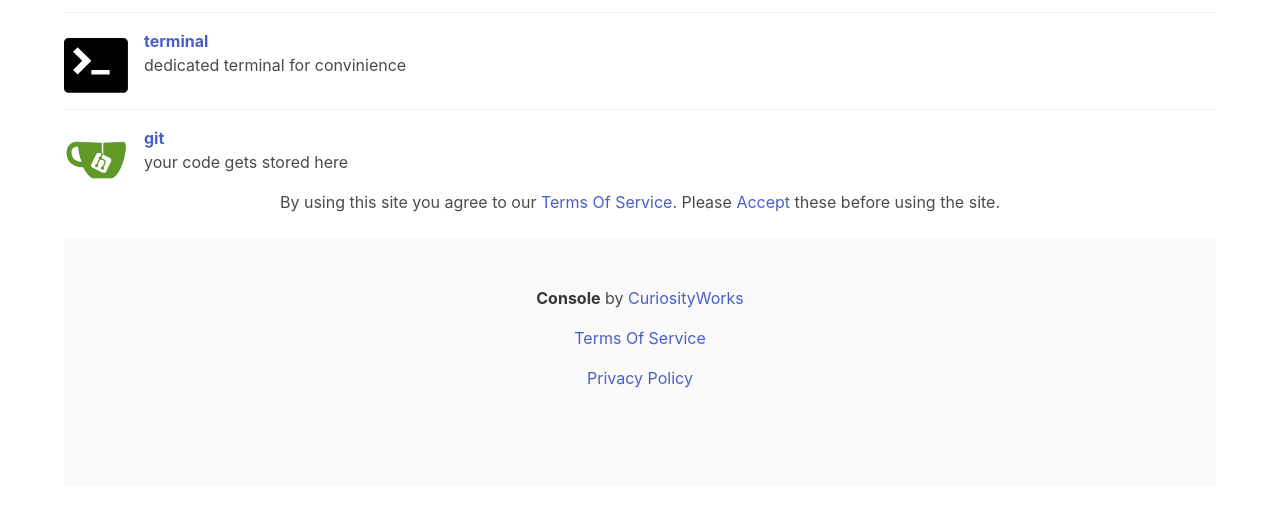
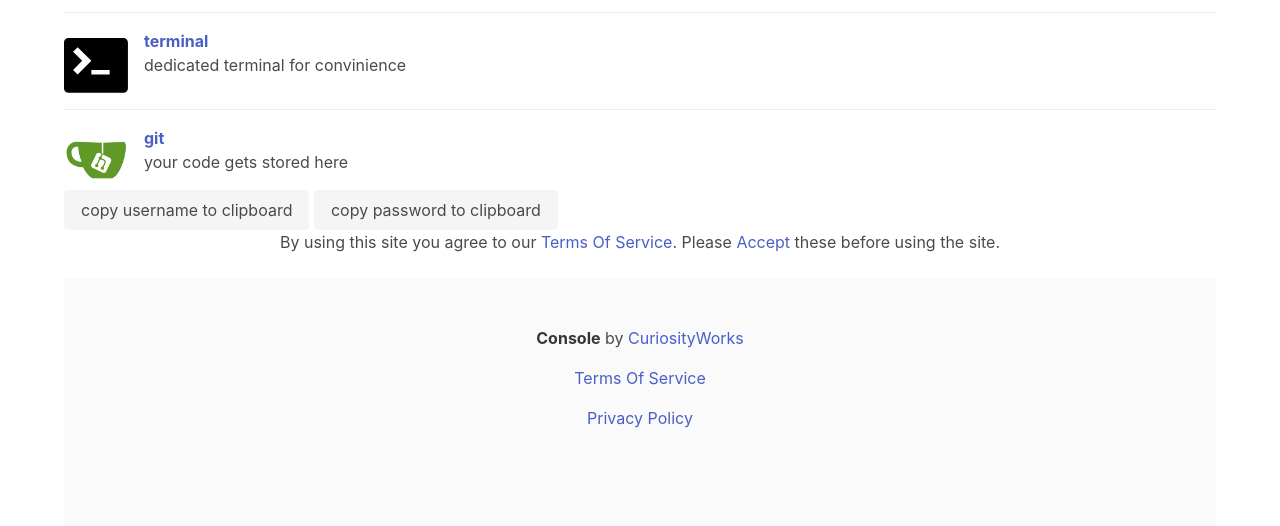
Before and after one commit to 7onetella/vag, a Flask app: template console/templates/tools.html in a window 1280 px wide. Shown: the part 285-811 px from the top of the page. Before the commit the page ends 673 px from the top, so only its background shows below. Run offline with Flask 3, Linux system fonts and the light colour scheme; the template is opened without the code that fills it: most values are stand-ins (such as "Sample title", 1, 10 or a date in 2020).

Commit message:
adding buttons

```diff
--- /dev/null
+++ b/console/static/app.js
@@ -0,0 +1,37 @@
+// CREDIT: https://stackoverflow.com/questions/400212/how-do-i-copy-to-the-clipboard-in-javascript
+
+function fallbackCopyTextToClipboard(text) {
+    var textArea = document.createElement("textarea");
+    textArea.value = text;
+
+    // Avoid scrolling to bottom
+    textArea.style.top = "0";
+    textArea.style.left = "0";
+    textArea.style.position = "fixed";
+
+    document.body.appendChild(textArea);
+    textArea.focus();
+    textArea.select();
+
+    try {
+        var successful = document.execCommand('copy');
+        var msg = successful ? 'successful' : 'unsuccessful';
+        console.log('Fallback: Copying text command was ' + msg);
+    } catch (err) {
+        console.error('Fallback: Oops, unable to copy', err);
+    }
+
+    document.body.removeChild(textArea);
+}
+
+function copyTextToClipboard(text) {
+    if (!navigator.clipboard) {
+        fallbackCopyTextToClipboard(text);
+        return;
+    }
+    navigator.clipboard.writeText(text).then(function() {
+        console.log('Async: Copying to clipboard was successful!');
+    }, function(err) {
+        console.error('Async: Could not copy text: ', err);
+    });
+}
--- a/console/templates/head.html
+++ b/console/templates/head.html
@@ -1,15 +1,8 @@
 <head>
 	<link rel="stylesheet" href="https://cdn.jsdelivr.net/npm/bulma@0.9.2/css/bulma.min.css">
 	<style>
-
 	  .hero::before { background-image: url(/static/SL-103020-37400-03.jpg); background-size: cover; content: ""; display: block; position: absolute; top: 0; left: 0; width: 100%; height: 100%; z-index: -2; opacity: 0.0; }
-
-	  /* .hero::after { background-color: #5239c1; content: ""; display: block; position: absolute; top: 0px; left: 0px; width: 100%; height: 100%; z-index: -1; opacity: 0.3; }  */
-
-	  /* .title {
-	    color: #ffff;
-	    text-shadow: #343a40 2px 2px;
-	  } */
 	</style>
 	<link rel="stylesheet" href="/static/style.css">
+	<script src="/static/app.js"></script>
 </head>
--- a/console/templates/tools.html
+++ b/console/templates/tools.html
@@ -64,6 +64,30 @@
             </div>
           </div>
         </article>
+
+        <a id="username-btn" class="button is-light">copy username to clipboard</a>
+        <a id="password-btn" class="button is-light">copy password to clipboard</a>
+
+        <script>
+          var usernameCopyBtn = document.querySelector('#username-btn');
+          var passowrdCopyBtn = document.querySelector('#password-btn');
+
+          usernameCopyBtn.addEventListener('click', function(event) {
+            usernameCopyBtn.text = 'copied'
+            setTimeout(function() {
+              usernameCopyBtn.text = 'copy username to clipboard'
+            }, 2000)
+            copyTextToClipboard('{{ profile.username }}');
+          });
+          passowrdCopyBtn.addEventListener('click', function(event) {
+            passowrdCopyBtn.text = 'copied'
+            setTimeout(function() {
+              passowrdCopyBtn.text = 'copy password to clipboard'
+            }, 2000)
+            copyTextToClipboard('{{ profile.password }}');
+          });
+        </script>
+
         {% include "footer.html" %}
       </div>
   </body>
```
